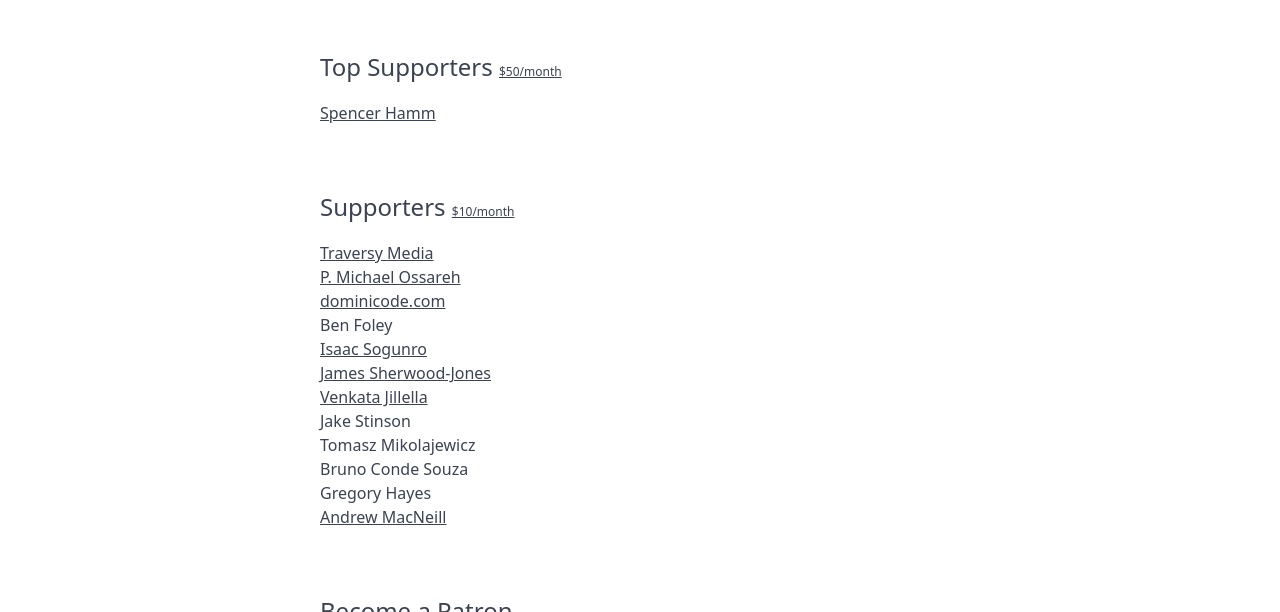
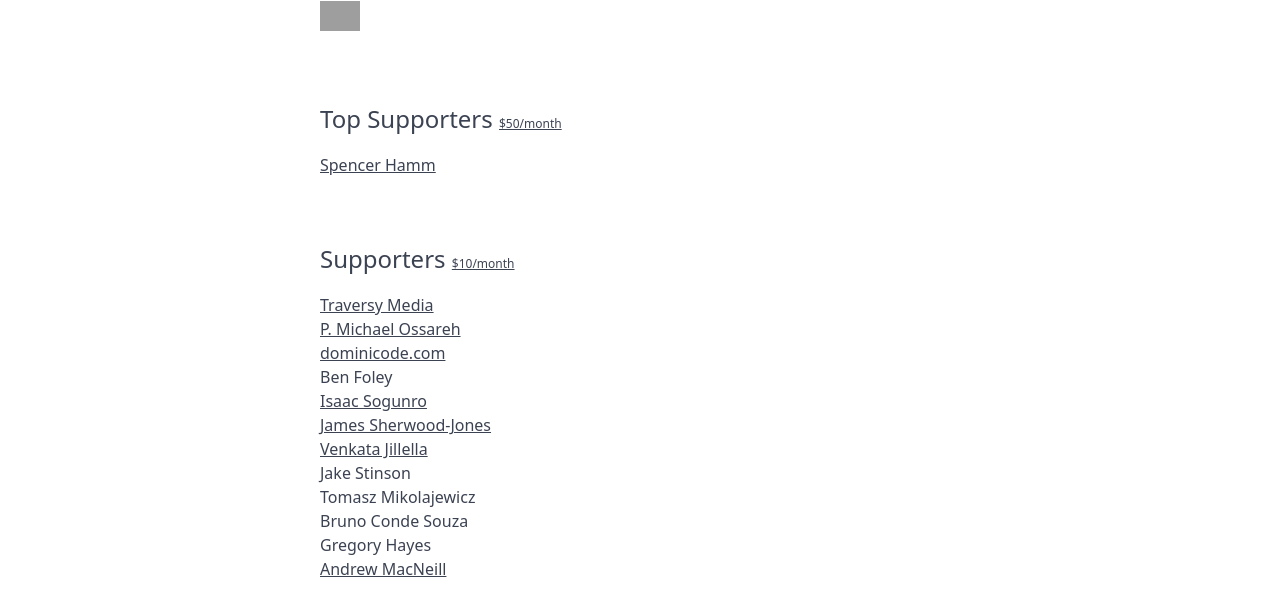
Before and after one commit to typicode/typicode.github.io, a website: page index.html in a window 1280 px wide. Shown: the part 488-1100 px from the top of the page. Drawn offline with nearby package versions, Linux system fonts and the light colour scheme; grey boxes are pictures that could not be loaded.

Commit message:
Update index.html

```diff
--- a/index.html
+++ b/index.html
@@ -135,6 +135,11 @@
           <img src="https://i.imgur.com/3mJGTAQ.png" height="30px" />
         </a>
       </p>
+      <p>
+        <a href="https://writersperhour.com" target="_blank">
+          <img src="https://i.imgur.com/JxoFkAr.png" height="30px">
+        </a>
+      </p>
 
       <!-- Supporters -->
       <h2>
```
